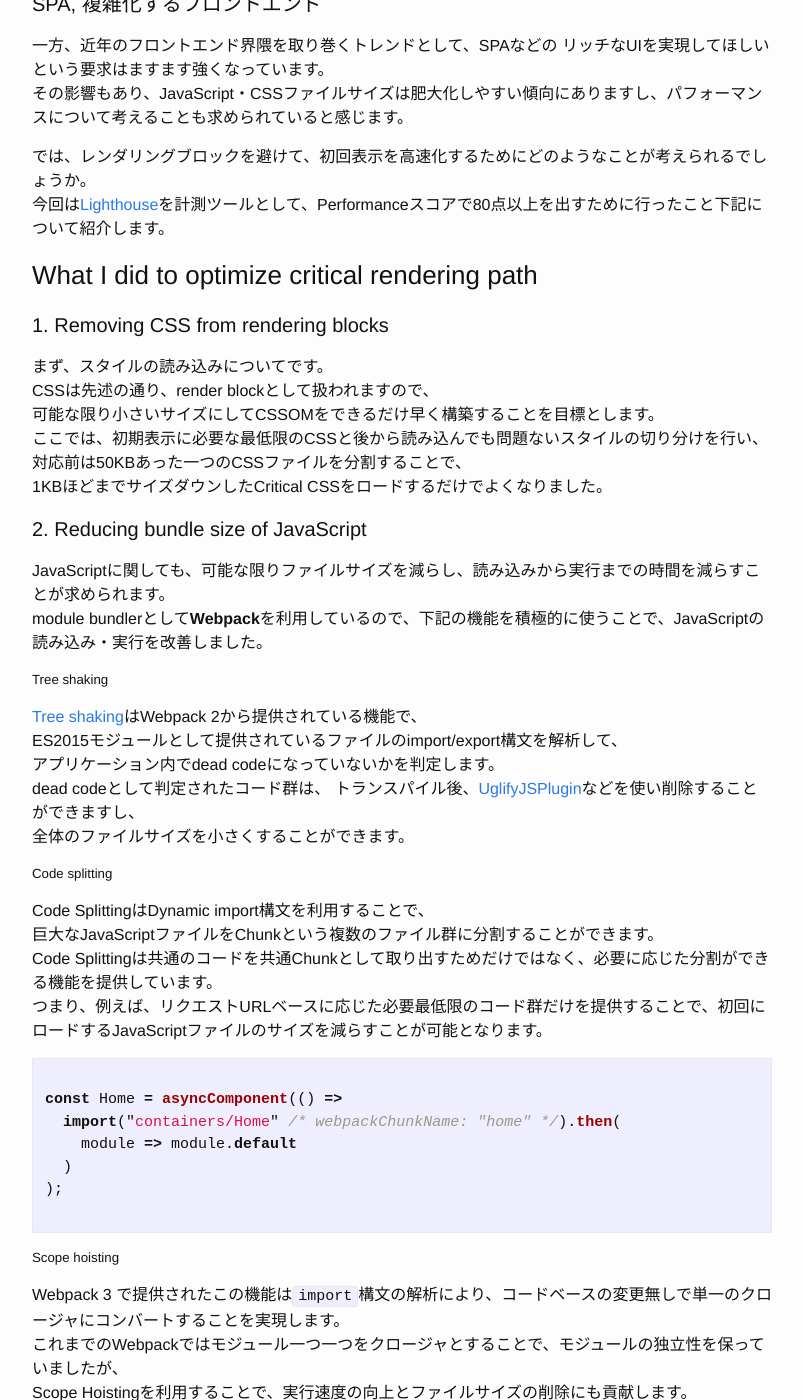
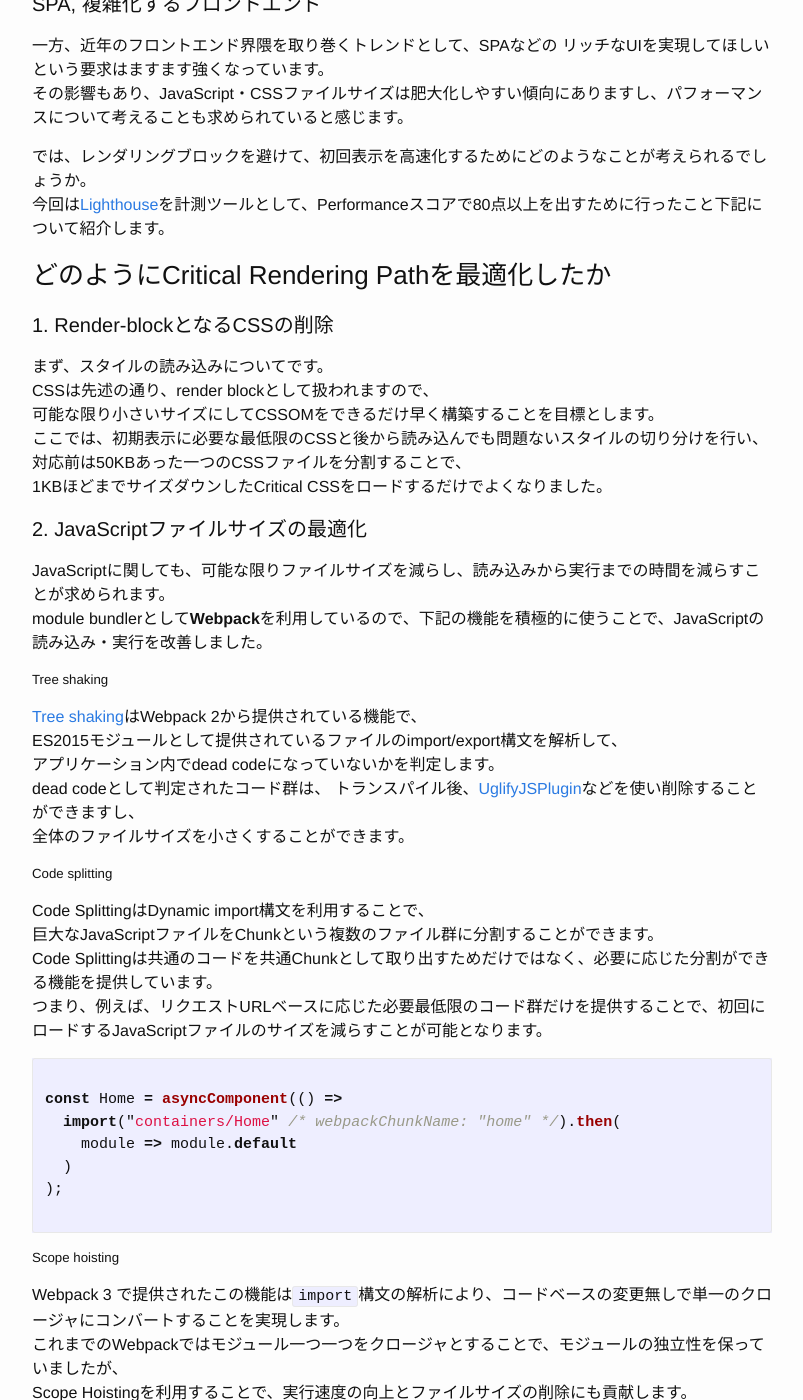
Before and after one commit to yayoc/yayoc.github.io, a Jekyll site: the page built from _posts/2017-09-24-improve-rendering.markdown, in a window 1280 px wide and 1400 px high, scrolled down 946 px. Shown: the whole window, without its empty margins (238-1041 px from the left). Built offline with Jekyll 4.4.1, drawn with Linux system fonts in a browser that asks for light colours; comment, search, counter and statistics services are not loaded; some of the changed text lies outside the part shown.

Commit message:
Translate to Japanese.

```diff
--- a/_posts/2017-09-24-improve-rendering.markdown
+++ b/_posts/2017-09-24-improve-rendering.markdown
@@ -8,7 +8,7 @@ categories: performnace
 先日、[tokyoto.js](https://kyotojs.connpass.com/event/64310/)でパフォーマンスについて ["What I did to improve performance score on Lighthouse"](https://speakerdeck.com/yayoc/what-i-did-to-improve-performance-score-on-lighthouse) というタイトルで簡単にLTさせてもらったのですが、
 レンダリング視点からのパフォーマンス向上について、この記事でもまとめてみたいと思います。
 
-### How browser is rendering your site
+### いかにブラウザがレンダリングするか
 
 レンダリングの向上について話す際に、いかにブラウザがサイトをレンダリングするかという仕組みを理解することが大事だと考えています。
 
@@ -39,9 +39,9 @@ DOM構築を停止してしまいます。
 では、レンダリングブロックを避けて、初回表示を高速化するためにどのようなことが考えられるでしょうか。
 今回は[Lighthouse](https://github.com/GoogleChrome/lighthouse)を計測ツールとして、Performanceスコアで80点以上を出すために行ったこと下記について紹介します。
 
-### What I did to optimize critical rendering path
+### どのようにCritical Rendering Pathを最適化したか
 
-#### 1. Removing CSS from rendering blocks
+#### 1. Render-blockとなるCSSの削除
 
 まず、スタイルの読み込みについてです。
 CSSは先述の通り、render blockとして扱われますので、
@@ -50,7 +50,7 @@ CSSは先述の通り、render blockとして扱われますので、
 対応前は50KBあった一つのCSSファイルを分割することで、
 1KBほどまでサイズダウンしたCritical CSSをロードするだけでよくなりました。
 
-#### 2. Reducing bundle size of JavaScript
+#### 2. JavaScriptファイルサイズの最適化
 
 JavaScriptに関しても、可能な限りファイルサイズを減らし、読み込みから実行までの時間を減らすことが求められます。
 module bundlerとして**Webpack**を利用しているので、下記の機能を積極的に使うことで、JavaScriptの読み込み・実行を改善しました。
@@ -86,7 +86,7 @@ Webpack 3 で提供されたこの機能は`import`構文の解析により、
 これまでのWebpackではモジュール一つ一つをクロージャとすることで、モジュールの独立性を保っていましたが、
 Scope Hoistingを利用することで、実行速度の向上とファイルサイズの削除にも貢献します。
 
-#### 3. Showing fake header at first
+#### 3. 疑似ヘッダーの表示
 
 現在作成しているサイトではApplication Shellをデザインベースとして構成されており、
 Header部分にはロゴとユーザのログイン情報などを表示するためのメニューボタン、
@@ -98,7 +98,7 @@ JavaScriptのロード完了までblankページしか表示されないのは
 疑似Headerをhtmlで構成し、JavaScript実行までは疑似ヘッダーを表示し、
 JavaScript読み込みが完了後、動的情報も付与されたHeaderでオーバラップする工夫を行っています。体感として、blankページの表示時間を減らすことができます。
 
-#### 4. Using Intersection Observer
+#### 4. Intersection Observerの利用
 
 Intersection Observerはオブザーブしている要素がスクリーン上に表示されているかどうかを簡単に抽出することができるAPIとなります。
 こちらのAPIを利用することで初期表示時に不必要なコンテンツのロードを避けることができます。
```
